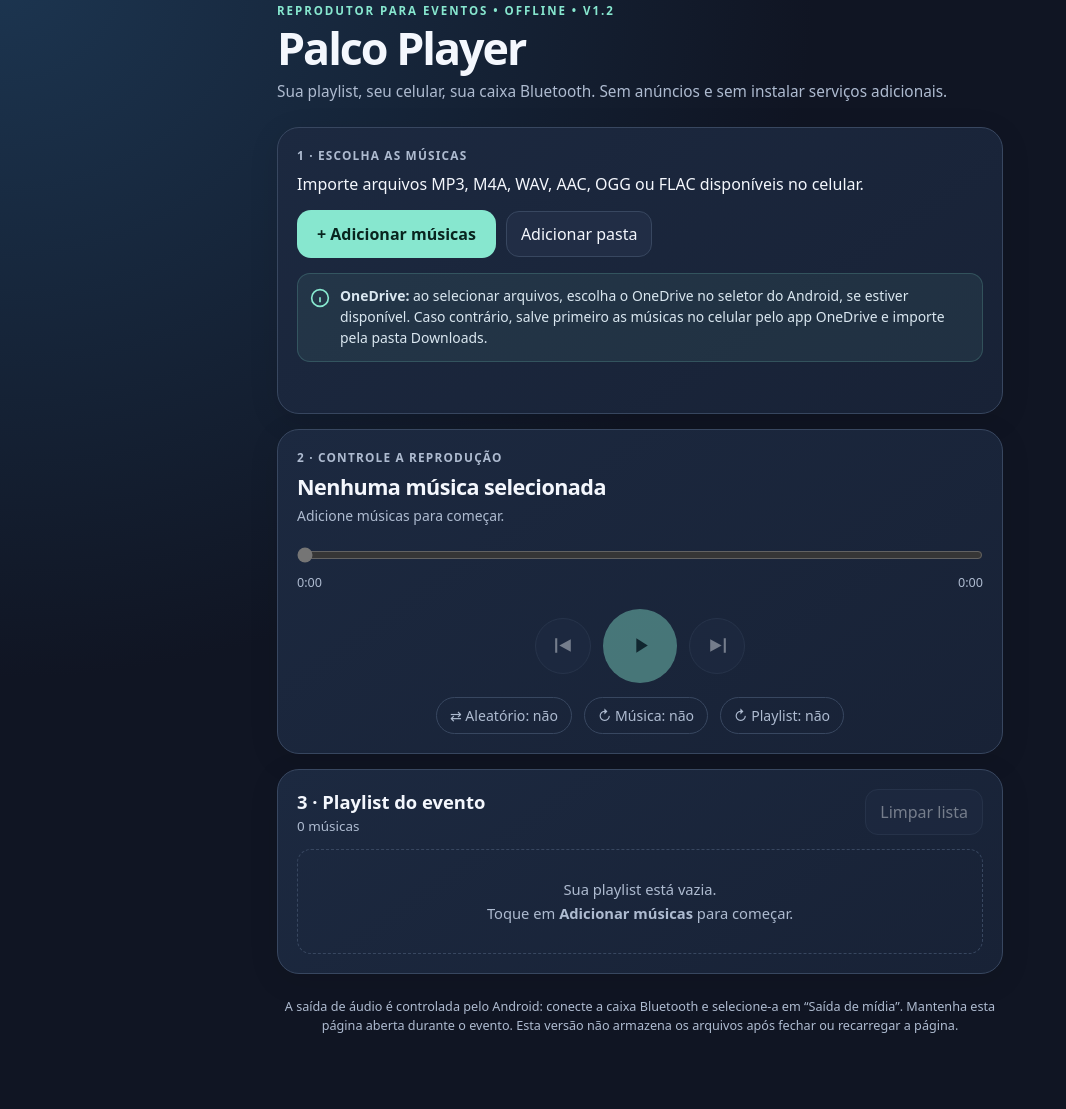
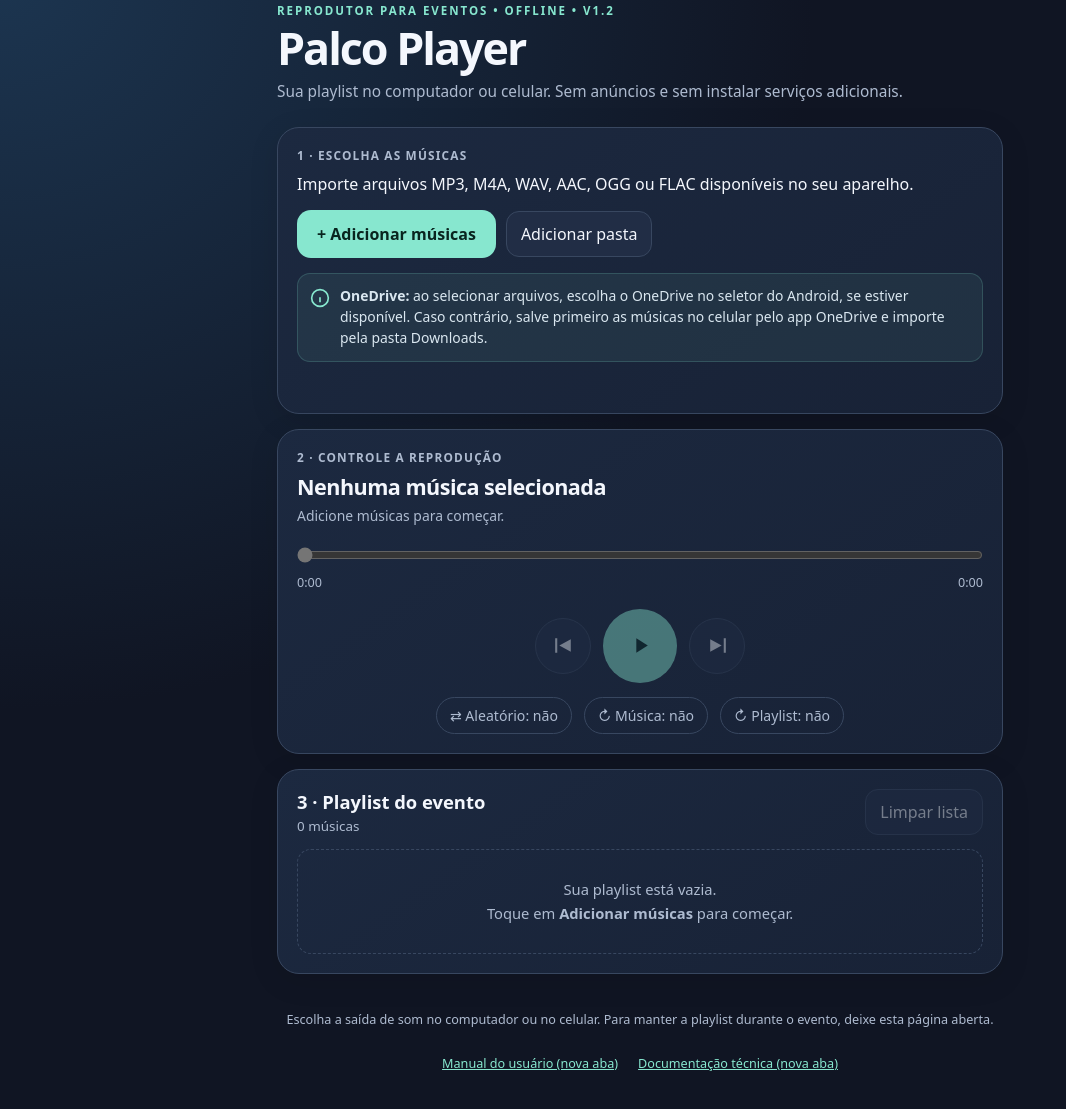
Before and after one commit to DanielZani/Palco-Player, a plain HTML site: page index.html in a window 1280 px wide. Shown: the part 23-1132 px from the top of the page, without its empty margins (0-1066 px from the left). Before the commit the page ends 1102 px from the top, so only its background shows below. Drawn offline with Linux system fonts and the light colour scheme.

Commit message:
Preparar publicação do Palco Player v1.2.0 com Desktop e Nexo

```diff
--- a/index.html
+++ b/index.html
@@ -12,7 +12,7 @@
     button,input { font:inherit; }
     button { cursor:pointer; touch-action:manipulation; }
     button:disabled { opacity:.42; cursor:default; }
-    button:focus-visible, input:focus-visible { outline:3px solid var(--accent); outline-offset:3px; }
+    a:focus-visible, button:focus-visible, input:focus-visible { outline:3px solid var(--accent); outline-offset:3px; }
     .page { width:min(760px,100%); margin:0 auto; padding:26px 17px max(44px,env(safe-area-inset-bottom)); }
     .eyebrow { font-size:.72rem; font-weight:800; letter-spacing:.17em; text-transform:uppercase; color:var(--accent); }
     h1 { font-size:clamp(1.95rem,7vw,2.8rem); line-height:1.1; margin:5px 0 8px; letter-spacing:-.045em; }
@@ -57,6 +57,8 @@
     .status { min-height:20px; color:var(--accent); font-size:.86rem; margin-top:12px; overflow-wrap:anywhere; }
     .status.error { color:var(--danger); }
     .footer { font-size:.79rem; line-height:1.5; text-align:center; color:var(--muted); padding-top:8px; }
+    .guide-links { display:flex; justify-content:center; flex-wrap:wrap; gap:4px 20px; }
+    .guide-links a { display:inline-flex; align-items:center; min-height:44px; color:var(--accent); }
     .sr-only { position:absolute; width:1px; height:1px; overflow:hidden; clip:rect(0,0,0,0); white-space:nowrap; }
     @media(max-width:380px) { .page{padding-inline:11px} .card{padding:15px} .mini{width:29px;flex-basis:29px} .controls{gap:9px} }
   </style>
@@ -65,11 +67,11 @@
 <main class="page">
   <div class="eyebrow">Reprodutor para eventos • Offline • v1.2</div>
   <h1>Palco Player</h1>
-  <p class="sub">Sua playlist, seu celular, sua caixa Bluetooth. Sem anúncios e sem instalar serviços adicionais.</p>
+  <p class="sub">Sua playlist no computador ou celular. Sem anúncios e sem instalar serviços adicionais.</p>
 
   <section class="card" aria-label="Adicionar músicas">
     <div class="label">1 · Escolha as músicas</div>
-    <p style="margin:9px 0 14px;line-height:1.5">Importe arquivos MP3, M4A, WAV, AAC, OGG ou FLAC disponíveis no celular.</p>
+    <p style="margin:9px 0 14px;line-height:1.5">Importe arquivos MP3, M4A, WAV, AAC, OGG ou FLAC disponíveis no seu aparelho.</p>
     <div class="import-row">
       <button class="primary" id="pickBtn" type="button">+ Adicionar músicas</button>
       <button class="secondary" id="folderBtn" type="button" title="Disponibilidade varia conforme o navegador">Adicionar pasta</button>
@@ -111,7 +113,13 @@
     <ol class="track-list" id="list" aria-label="Músicas adicionadas"></ol>
   </section>
 
-  <div class="footer">A saída de áudio é controlada pelo Android: conecte a caixa Bluetooth e selecione-a em “Saída de mídia”. Mantenha esta página aberta durante o evento. Esta versão não armazena os arquivos após fechar ou recarregar a página.</div>
+  <footer class="footer">
+    <p>Escolha a saída de som no computador ou no celular. Para manter a playlist durante o evento, deixe esta página aberta.</p>
+    <nav class="guide-links" aria-label="Guias do Palco Player">
+      <a href="docs/manual.html" target="_blank" rel="noopener">Manual do usuário (nova aba)</a>
+      <a href="docs/arquitetura.html" target="_blank" rel="noopener">Documentação técnica (nova aba)</a>
+    </nav>
+  </footer>
 </main>
 <script>
 (() => {
```
Also changed, not shown: 14 other files.
